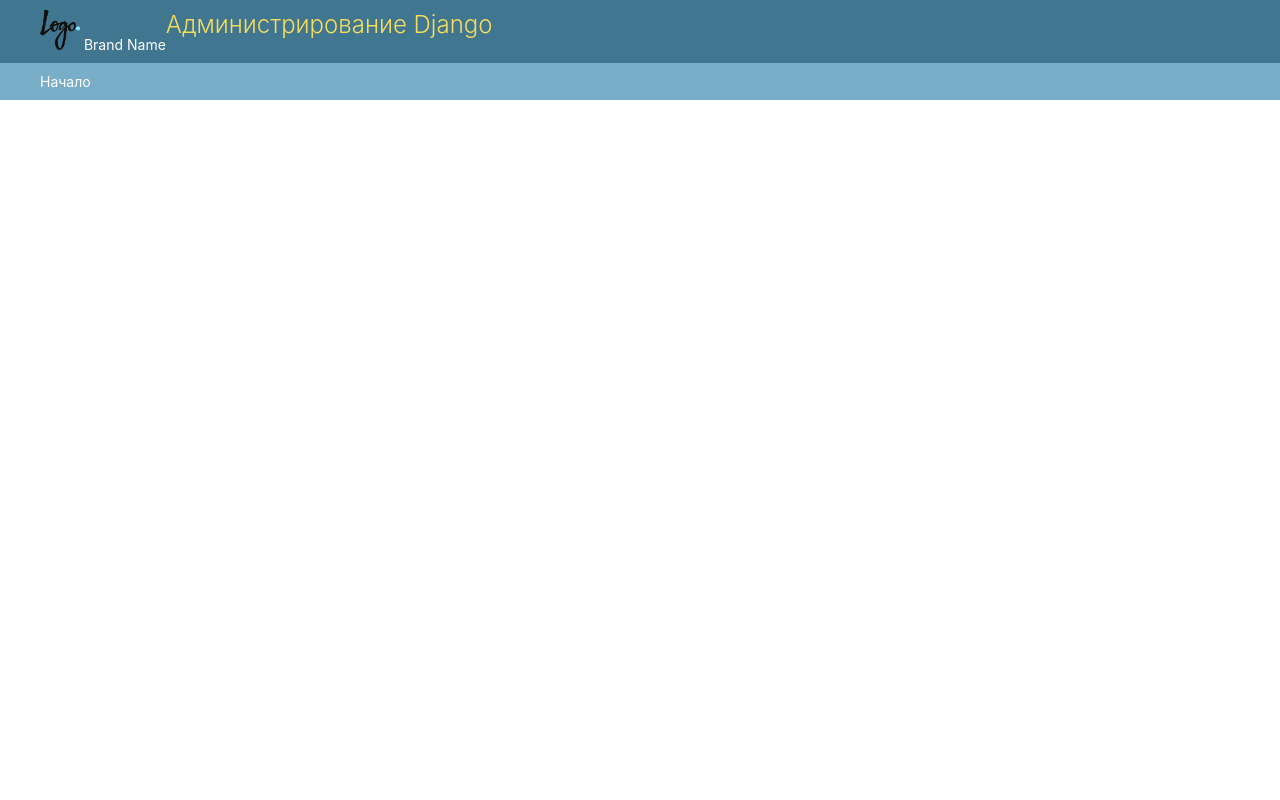
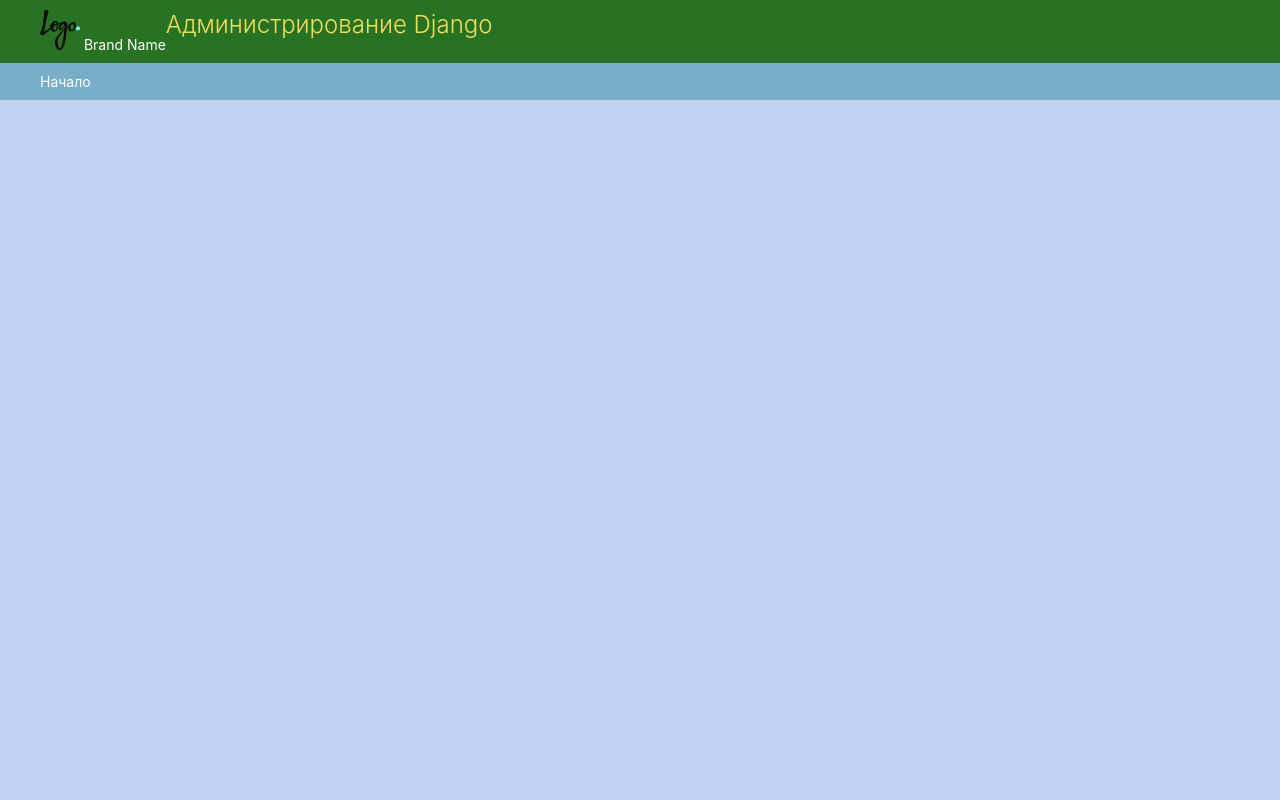
Before and after one commit to suchwonderful/django_training_website, a Django app: template landingpagewebsite/templates/admin/base_site.html in a window 1280 px wide. Run offline with Django 4.2, Linux system fonts and the light colour scheme; the template is opened without the code that fills it, so the values that code supplies are empty.

Commit message:
third commit

```diff
--- a/landingpagewebsite/templates/admin/base_site.html
+++ b/landingpagewebsite/templates/admin/base_site.html
@@ -3,7 +3,33 @@
 <link href="{% static 'external.css' %}" rel="stylesheet">
 
 {% block title %}{% if subtitle %}{{ subtitle }} | {% endif %}{{ title }} | {{ site_title|default:_('Django site admin') }}{% endblock %}
+{% block extrastyle %}
+<style>
+body {
+	background: #bdd3f1;
+}
 
+h1 {
+	color: #f12727;
+}
+
+#header {
+	background: #287223;
+}
+
+#branding {
+	width: 90%;
+}
+
+#site-name {
+	float: right;
+}
+
+
+
+</style>
+
+{% endblock %}
 {% block branding %}
 
 
--- a/price/apps.py
+++ b/price/apps.py
@@ -1,5 +1,4 @@
 from django.apps import AppConfig
-
 
 class PriceConfig(AppConfig):
     default_auto_field = 'django.db.models.BigAutoField'
```
Also changed, not shown: db.sqlite3.
